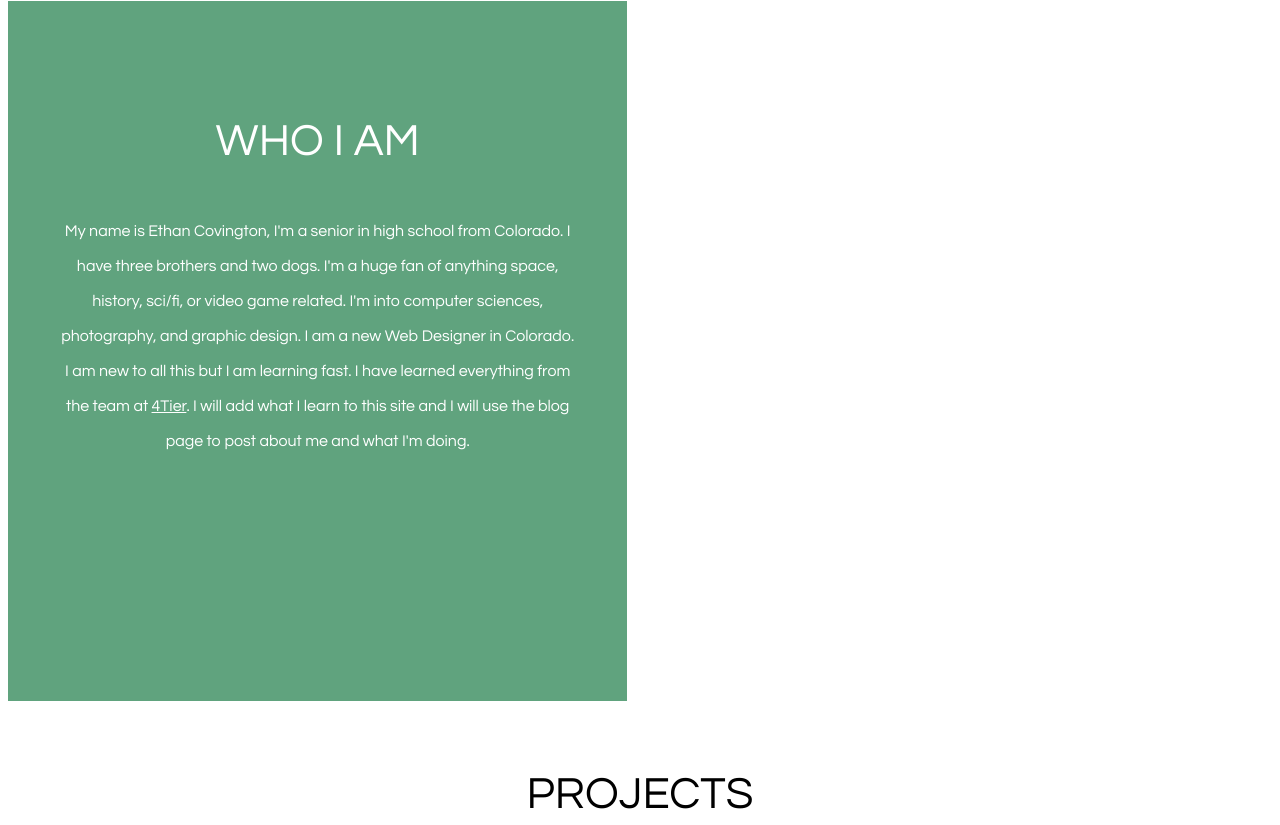
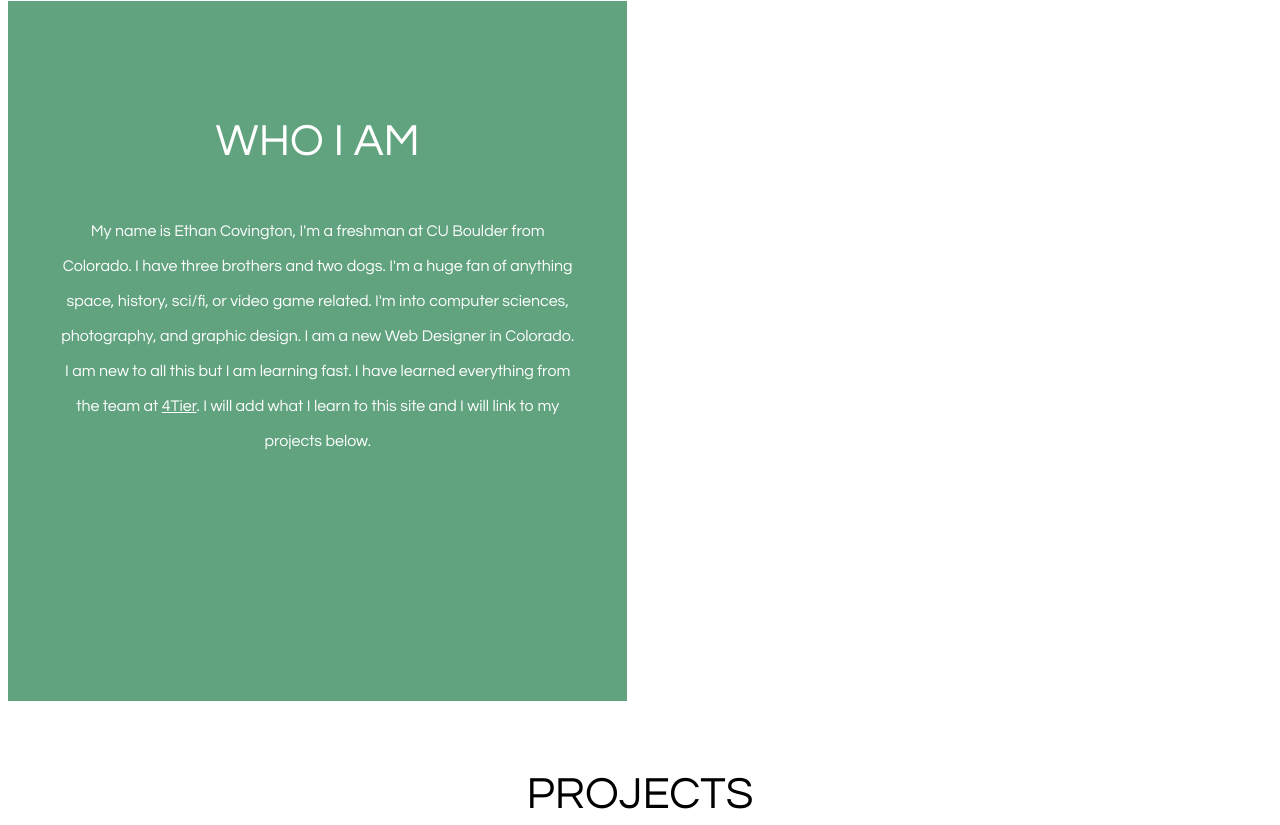
Before and after one commit to ecovington35/covingtonwebsite, a plain HTML site: page index.html in a window 1280 px wide. Shown: the part 954-1779 px from the top of the page. Drawn offline with Linux system fonts and the light colour scheme.

Commit message:
Add files via upload

```diff
--- a/index.html
+++ b/index.html
@@ -4,7 +4,7 @@
   <meta charset="UTF-8">
   <meta name="viewport" content="width=device-width, initial-scale=1.0">
   <link rel="stylesheet" href="style_home.css">
-  <title>Document</title>
+  <title>Ethan Covington</title>
 </head>
 <body>
 
@@ -31,7 +31,7 @@
 <div class="proile">
   <div class="me">
     <h2>WHO I AM</h2>
-    <p>My name is Ethan Covington, I'm a senior in high school from Colorado. I have three brothers and two dogs. I'm a huge fan of anything space, history, sci/fi, or video game related. I'm into computer sciences, photography, and graphic design. I am a new Web Designer in Colorado. I am new to all this but I am learning fast. I have learned everything from the team at <a href="https://www.4tier.com/" target="_blank">4Tier</a>. I will add what I learn to this site and I will use the blog page to post about me and what I'm doing.</p>
+    <p>My name is Ethan Covington, I'm a freshman at CU Boulder from Colorado. I have three brothers and two dogs. I'm a huge fan of anything space, history, sci/fi, or video game related. I'm into computer sciences, photography, and graphic design. I am a new Web Designer in Colorado. I am new to all this but I am learning fast. I have learned everything from the team at <a href="https://www.4tier.com/" target="_blank">4Tier</a>. I will add what I learn to this site and I will link to my projects below.</p>
   </div>
   <div class=pic>
   </div>
```
